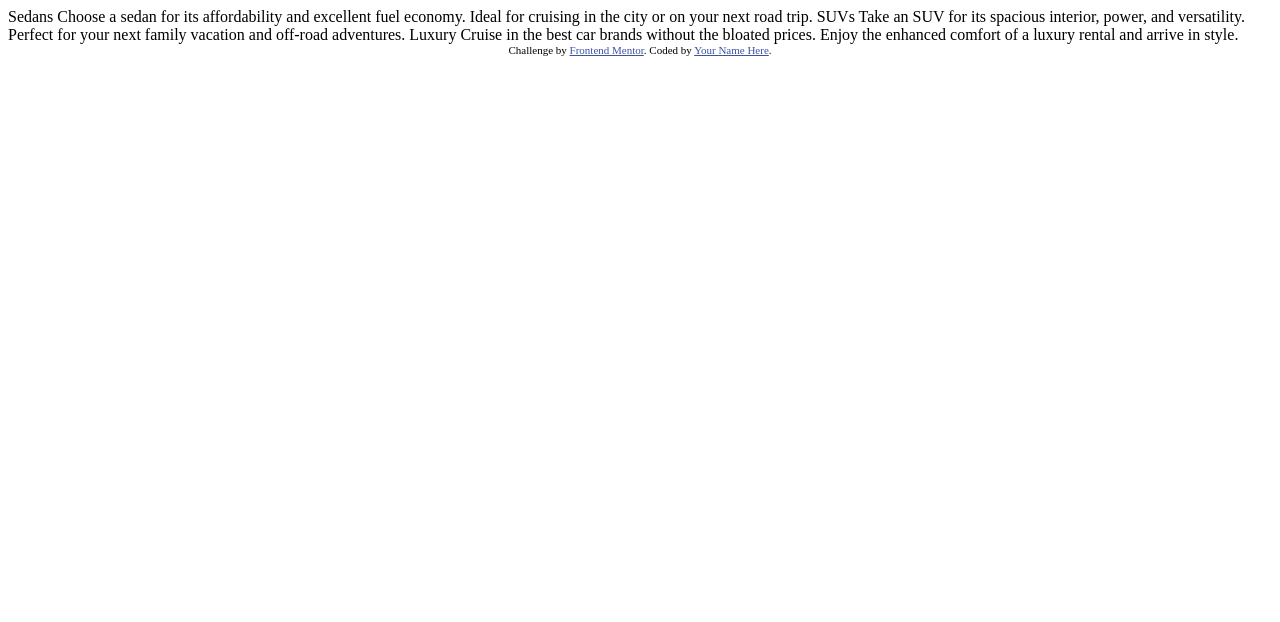
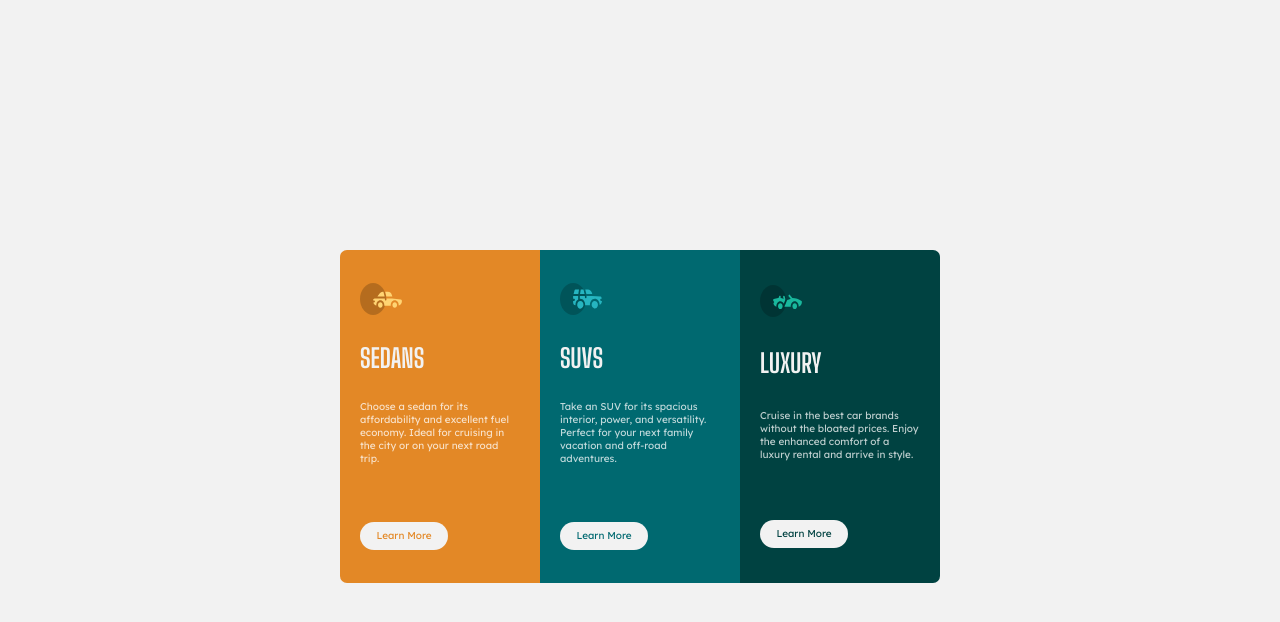
Before and after one commit to Danilosarmz/columns, a plain HTML site: page index.html in a window 1280 px wide. Drawn offline with Linux system fonts and the light colour scheme.

Commit message:
Se añaden estilos al proyecto

```diff
--- a/index.html
+++ b/index.html
@@ -4,33 +4,46 @@
   <meta charset="UTF-8">
   <meta name="viewport" content="width=device-width, initial-scale=1.0"> <!-- displays site properly based on user's device -->
 
+  <link rel="preconnect" href="https://fonts.googleapis.com">
+  <link rel="preconnect" href="https://fonts.gstatic.com" crossorigin>
+  <link href="https://fonts.googleapis.com/css2?family=Big+Shoulders+Display:wght@700&family=Lexend+Deca&display=swap" rel="stylesheet">
   <link rel="icon" type="image/png" sizes="32x32" href="./images/favicon-32x32.png">
+  <link rel="stylesheet" href="./styles.css">
 
   <title>Frontend Mentor | 3-column preview card component</title>
 
-  <!-- Feel free to remove these styles or customise in your own stylesheet 👍 -->
-  <style>
-    .attribution { font-size: 11px; text-align: center; }
-    .attribution a { color: hsl(228, 45%, 44%); }
-  </style>
 </head>
 <body>
 
-  Sedans
-  Choose a sedan for its affordability and excellent fuel economy. Ideal for cruising in the city
-  or on your next road trip.
+  <div class="container">
 
-  SUVs
-  Take an SUV for its spacious interior, power, and versatility. Perfect for your next family vacation
-  and off-road adventures.
+    <div class="container__cards">
+      <div class="card card--sedans">
+        <img src="./images/icon-sedans.svg" alt="sedans car" class="card__image">
+        <h1 class="card__title">SEDANS</h1>
+        <p class="card__description">Choose a sedan for its affordability and excellent fuel economy. Ideal for cruising in the city
+        or on your next road trip.</p>
+        <a href="#" class="card__botton card__botton--sedans">Learn More</a>
+      </div>
 
-  Luxury
-  Cruise in the best car brands without the bloated prices. Enjoy the enhanced comfort of a luxury
-  rental and arrive in style.
+      <div class="card card--suvs">
+        <img src="./images/icon-suvs.svg" alt="suvs car" class="card__image">
+        <h1 class="card__title">SUVS</h1>
+        <p class="card__description">Take an SUV for its spacious interior, power, and versatility. Perfect for your next family vacation
+        and off-road adventures.</p>
+        <a href="#" class="card__botton card__botton--suvs">Learn More</a>
+      </div>
 
-  <div class="attribution">
-    Challenge by <a href="https://www.frontendmentor.io?ref=challenge" target="_blank">Frontend Mentor</a>.
-    Coded by <a href="#">Your Name Here</a>.
+      <div class="card card--luxury">
+        <img src="./images/icon-luxury.svg" alt="luxury car" class="card__image">
+        <h1 class="card__title">LUXURY</h1>
+        <p class="card__description">Cruise in the best car brands without the bloated prices. Enjoy the enhanced comfort of a luxury
+        rental and arrive in style.</p>
+        <a href="#" class="card__botton card__botton--luxury">Learn More</a>
+      </div>
+    </div>
+
   </div>
+
 </body>
 </html>
--- /dev/null
+++ b/styles.css
@@ -0,0 +1,159 @@
+*{
+    margin: 0;
+    padding: 0;
+    box-sizing: border-box;
+}
+
+html{
+    font-size: 62.5%;
+    background-color: var(--very-light-gray);
+}
+
+:root{
+    --text: 'Lexend Deca', sans-serif;
+    --title: 'Big Shoulders Display', cursive;
+
+    /* colors */
+
+    --bright-orange: hsl(31, 77%, 52%);
+    --dark-cyan: hsl(184, 100%, 22%);
+    --very-dark-cyan: hsl(179, 100%, 13%);
+    --transparent-white: hsla(0, 0%, 100%, 0.75);
+    --very-light-gray: hsl(0, 0%, 95%);
+}
+
+body{
+    font-size: 1.3rem;
+    background-color: var(--very-light-gray);
+}
+
+.container{
+    padding: 50px;
+    margin: 0 auto;
+    max-width: 300px;
+}
+
+.container__cards{
+    display: grid;
+    grid-template-columns: 1fr;
+    grid-template-rows: repeat(3, 1fr);
+    height: 90vh;
+    border-radius: 20px;
+}
+
+.card{
+    padding: 20px;
+    display: flex;
+    flex-direction: column;
+    justify-content: space-between;
+}
+
+.card__image{
+    width: 42px;
+    height: 32px;
+}
+
+.card__title{
+    font-family: var(--title);
+    color: var(--very-light-gray);
+}
+
+.card__description{
+    font-family: var(--text);
+    font-size: 1rem;
+    color: var(--transparent-white);
+}
+
+.card__botton{
+    background-color: var(--very-light-gray);
+    width: 55%;
+    height: 28px;
+    padding: 7px 12px;
+    font-size: 1rem;
+    text-decoration: none;
+    border-radius: 30px;
+    text-align: center;
+    font-family: var(--text);
+}
+
+.card__botton:hover{
+    cursor: pointer;
+    color: var(--very-light-gray);
+    background-color: transparent;
+    border: 1px solid var(--very-light-gray);
+}
+
+.card__botton--sedans{
+    color: var(--bright-orange);
+}
+
+.card__botton--suvs{
+    color: var(--dark-cyan);
+}
+
+.card__botton--luxury{
+    color: var(--very-dark-cyan);
+}
+
+.card--sedans{
+    background-color: var(--bright-orange);
+    border-top-left-radius: 7px;
+    border-top-right-radius: 7px;
+}
+
+.card--suvs{
+    background-color: var(--dark-cyan);
+}
+
+.card--luxury{
+    background-color: var(--very-dark-cyan);
+    border-bottom-left-radius: 7px;
+    border-bottom-right-radius: 7px;
+}
+
+
+@media (min-width: 1020px){
+
+    body{
+        height: 100vh;
+        width: 100vw;
+        display: flex;
+        justify-content: center;
+        align-content: center;
+        position: fixed;
+        top: 0;
+        bottom: 0;
+        left: 0;
+        right: 0;
+    }
+
+    .container{
+        margin: 25vh auto;
+        max-width: 700px;
+    }
+
+    .container__cards{
+        grid-template-columns: repeat(3, 1fr);
+        height: 1000px;
+    }
+
+    .card{
+        justify-content: space-around;
+    }
+
+    .card__description{
+        margin-bottom: 30px;
+    }
+
+    .card--sedans{
+    border-top-left-radius: 7px;
+    border-top-right-radius: 0px;
+    border-bottom-left-radius: 7px;
+    }
+
+    .card--luxury{
+    border-top-right-radius: 7px;
+    border-bottom-right-radius: 7px;
+    border-bottom-left-radius: 0px;
+    }
+}
```
